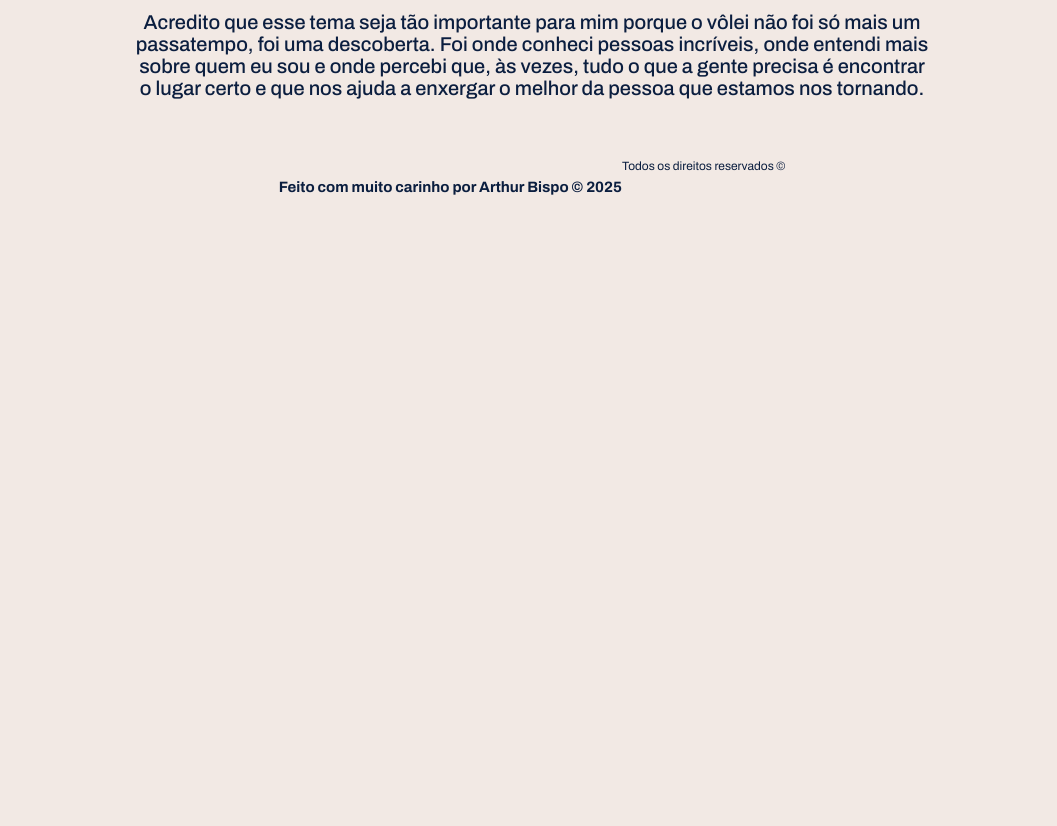
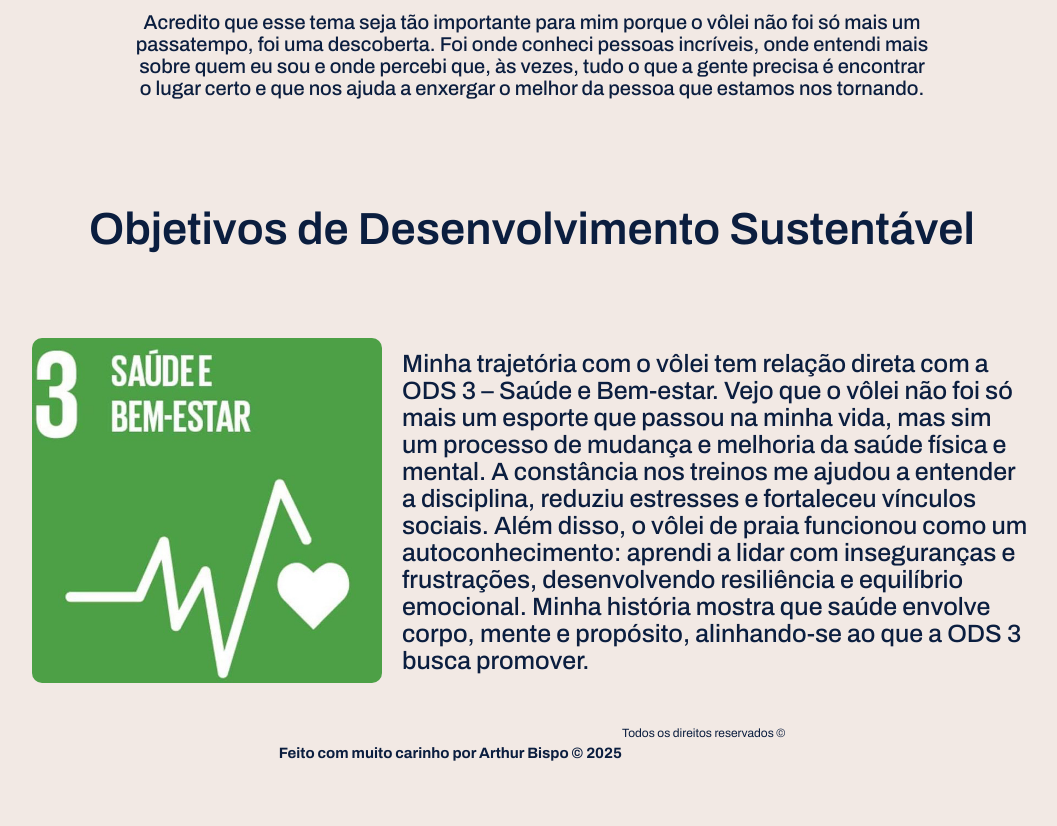
Before and after one commit to arthurrbispo/Voleinside, a website: page web-data-viz/public/index.html in a window 1280 px wide. Shown: the part 1712-2538 px from the top of the page, without its empty margins (108-1165 px from the left). Before the commit the page ends 1971 px from the top, so only its background shows below. Drawn offline with Linux system fonts and the light colour scheme.

Commit message:
Finalizando ODS

```diff
--- a/web-data-viz/public/css/estilo.css
+++ b/web-data-viz/public/css/estilo.css
@@ -1,8 +1,5 @@
 @import url('https://fonts.googleapis.com/css2?family=Archivo+Black&family=Archivo:ital,wght@0,100..900;1,100..900&display=swap');
 
-html {
-  scroll-behavior: smooth;
-}
 
 body {
   margin: 0;
@@ -160,6 +157,45 @@ body {
   align-items: center;
 }
 
+/* ODS */
+
+.ods-box {
+  display: flex;
+  justify-content:end;
+  align-items: center;
+  width: 100%;
+  max-width: 1000px;
+  height: 100%;
+  max-height: 400px;
+  margin: 0 auto;
+  gap: 20px;
+  padding: 40px 0;
+}
+
+.ods-title p {
+  text-align: center;
+  color: #0B1E3F;
+  font-size: 45px;
+  font-weight: 600;
+}
+
+.ods-img {
+  width: 350px;
+}
+
+.ods-img img {
+  width: 350px;
+  height: 100%;
+  border-radius: 10px;
+}
+.ods-text span {
+  font-size: 25px;
+  color: #0B1E3F;
+  max-width: 800px;
+  margin-left: auto;
+  margin-right: auto;
+  font-weight: 500;
+}
 
 .footer {
   height: 100px;
--- a/web-data-viz/public/index.html
+++ b/web-data-viz/public/index.html
@@ -25,6 +25,9 @@
         </li>
         <li>
           <a href="#sobremim">Sobre mim</a>
+        </li>
+        <li>
+          <a href="#ods">ODS</a>
         </li>
         <li>|</li>
         <li>
@@ -82,6 +85,31 @@
       tornando.
     </p>
   </div>
+
+
+<div class="section-ods">
+
+  <div class="ods-title">
+    <p>Objetivos de Desenvolvimento Sustentável</p>
+  </div>
+
+  <div class="ods-box" id="ods">
+
+    <div class="ods-img">
+      <img src="./assets/imgs/voleinside/ods3.jpg" alt="ods 3 - Saúde e Bem-Estar">
+    </div>
+
+    <div class="ods-text">
+      <span>
+        Minha trajetória com o vôlei tem relação direta com a ODS 3 – Saúde e Bem-estar. Vejo que o vôlei não foi só mais um esporte que passou na minha vida, mas sim um processo de mudança e melhoria da saúde física e mental. A constância nos treinos me ajudou a entender a disciplina, reduziu estresses e fortaleceu vínculos sociais. Além disso, o vôlei de praia funcionou como um autoconhecimento: aprendi a lidar com inseguranças e frustrações, desenvolvendo resiliência e equilíbrio emocional. Minha história mostra que saúde envolve corpo, mente e propósito, alinhando-se ao que a ODS 3 busca promover.
+      </span>
+    </div>
+
+  </div>
+
+</div>
+
+
 
   <div class="footer">
     <div class="container">
```
